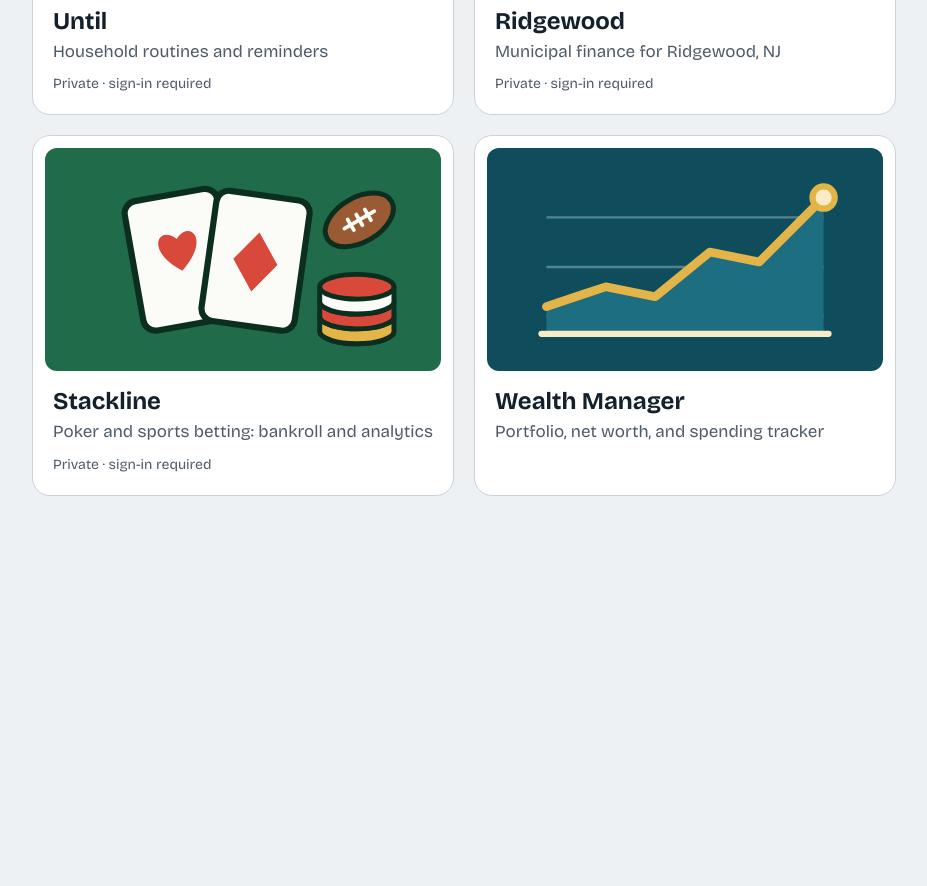
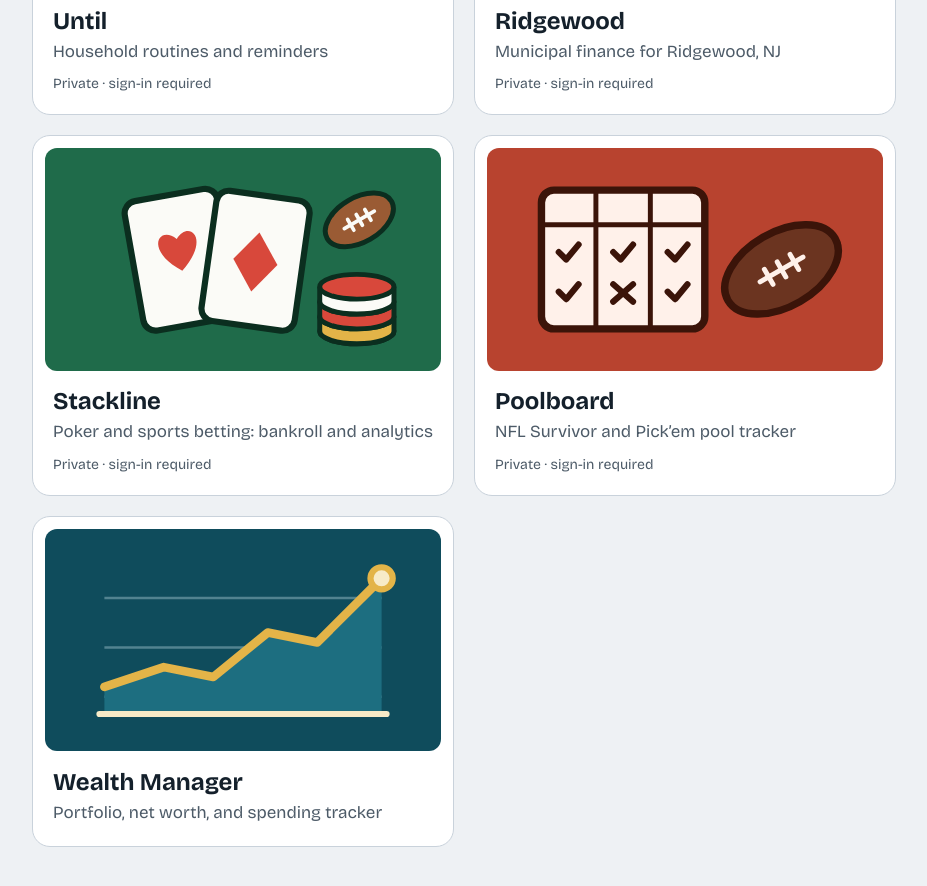
Before and after one commit to sunpar/sundeepparuchuri.com, a website: page public/index.html in a window 1280 px wide. Shown: the part 560-1446 px from the top of the page, without its empty margins (176-1103 px from the left). Before the commit the page ends 1120 px from the top, so only its background shows below. Drawn offline with Linux system fonts and the light colour scheme.

Commit message:
feat: add Poolboard to the apps list
Links poolboard.sundeepparuchuri.com with its own card, illustration, and tests.

```diff
--- a/public/index.html
+++ b/public/index.html
@@ -71,6 +71,21 @@
           </li>
           <li>
             <a
+              class="app app--poolboard"
+              href="https://poolboard.sundeepparuchuri.com"
+            >
+              <span class="app-art">
+                <img src="/img/poolboard.svg" alt="" width="320" height="180" />
+              </span>
+              <span class="app-name">Poolboard</span>
+              <span class="app-description"
+                >NFL Survivor and Pick’em pool tracker</span
+              >
+              <span class="app-access">Private · sign-in required</span>
+            </a>
+          </li>
+          <li>
+            <a
               class="app app--wealth-manager"
               href="https://wm.sundeepparuchuri.com"
             >
--- a/public/styles.css
+++ b/public/styles.css
@@ -16,6 +16,7 @@
   --until: #f2a93b;
   --ridgewood: #2d5da8;
   --stackline: #1f6b4a;
+  --poolboard: #b8432f;
   --wealth-manager: #0f4c5c;
 }
 
@@ -122,6 +123,10 @@ a {
   --tile: var(--stackline);
 }
 
+.app--poolboard {
+  --tile: var(--poolboard);
+}
+
 .app--wealth-manager {
   --tile: var(--wealth-manager);
 }
```
Also changed, not shown: test/page.test.mjs (+9 -1 lines), public/img/poolboard.svg (added).
